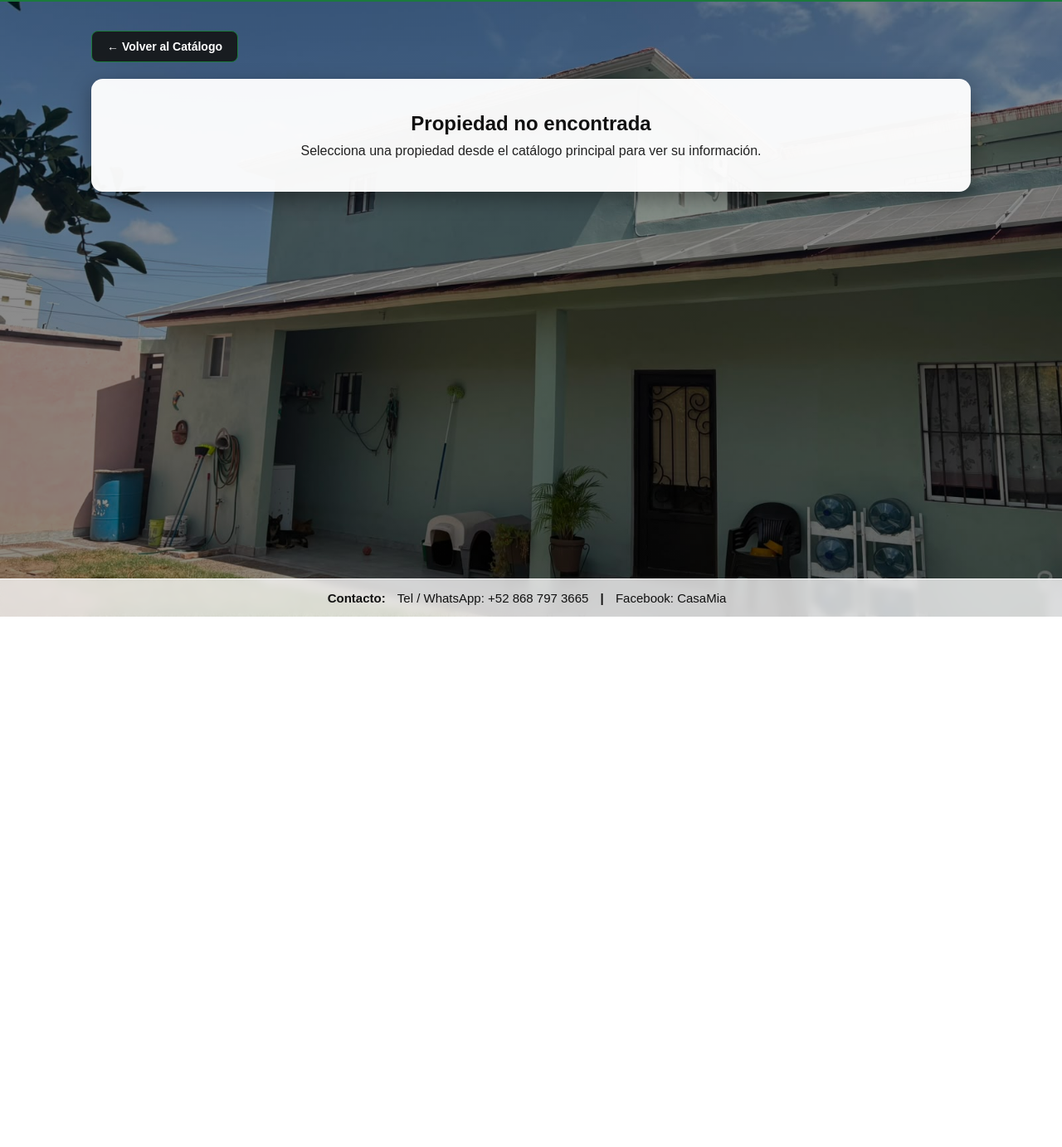
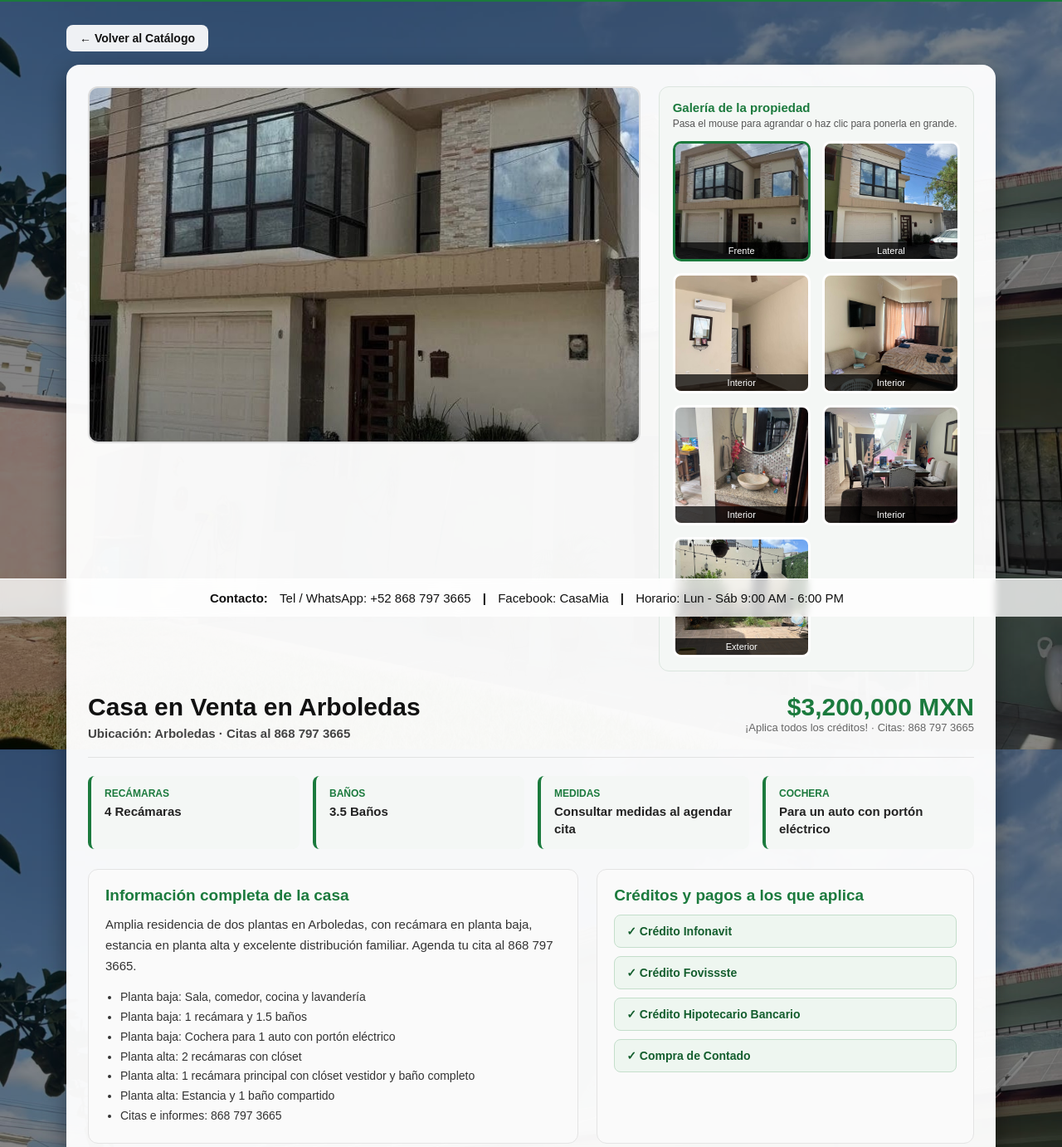
Before and after one commit to hernandez45609kk-max/CasaMiaVentas, a plain HTML site: page Principal.html in a window 1280 px wide. Shown: the part 57-1439 px from the top of the page at 83% size. Before the commit the page ends 800 px from the top, so only its background shows below. Drawn offline with Linux system fonts and the light colour scheme.

Commit message:
Refactor Principal.html for styling and structure

```diff
--- a/Principal.html
+++ b/Principal.html
@@ -14,12 +14,12 @@
 
     body {
       min-height: 100vh;
-      background-image: linear-gradient(rgba(0, 0, 0, 0.45), rgba(0, 0, 0, 0.45)), url("imagenes/fondo-casa.jpeg");
+      background-image: linear-gradient(rgba(0, 0, 0, 0.48), rgba(0, 0, 0, 0.48)), url("imagenes/fondo-casa.jpeg");
       background-size: cover;
       background-position: center;
       background-attachment: fixed;
       color: #ffffff;
-      padding-bottom: 85px;
+      padding-bottom: 90px;
     }
 
     /* Barra superior */
@@ -60,242 +60,258 @@
       transition: background-color 0.2s;
     }
 
-    .menu-apartados a:hover {
+    .menu-apartados a:hover,
+    .menu-apartados a.activo {
       background-color: #1b7a3d;
       color: #ffffff;
     }
 
-    /* Contenedor Principal */
-    .contenedor {
-      max-width: 1100px;
-      margin: 35px auto;
+    /* Contenedor principal */
+    .contenedor-detalle {
+      max-width: 1160px;
+      margin: 28px auto;
       padding: 0 20px;
     }
 
-    .btn-volver {
+    .btn-volver-catalogo {
       display: inline-block;
-      background-color: rgba(20, 20, 20, 0.88);
-      color: #ffffff;
+      margin-bottom: 16px;
+      background-color: rgba(255, 255, 255, 0.92);
+      color: #111111;
       text-decoration: none;
       font-weight: bold;
       font-size: 14px;
-      padding: 10px 18px;
+      padding: 8px 16px;
       border-radius: 8px;
-      border: 1px solid #1b7a3d;
-      margin-bottom: 20px;
-      transition: background-color 0.2s;
     }
 
-    .btn-volver:hover {
-      background-color: #1b7a3d;
+    .btn-volver-catalogo:hover {
+      background-color: #ffffff;
     }
 
-    .ficha-propiedad {
+    .tarjeta-propiedad {
       background-color: rgba(255, 255, 255, 0.96);
       color: #222222;
-      border-radius: 14px;
-      padding: 28px;
-      box-shadow: 0 8px 24px rgba(0, 0, 0, 0.35);
+      border-radius: 16px;
+      padding: 26px;
+      box-shadow: 0 10px 28px rgba(0, 0, 0, 0.4);
     }
 
-    .encabezado-propiedad {
-      display: flex;
-      flex-wrap: wrap;
-      justify-content: space-between;
-      align-items: flex-start;
-      gap: 16px;
-      border-bottom: 1px solid #e0e0e0;
-      padding-bottom: 20px;
-      margin-bottom: 24px;
+    /* Zona superior: Foto grande a la izquierda + Galería a la derecha */
+    .zona-visual {
+      display: grid;
+      grid-template-columns: 1.75fr 1fr;
+      gap: 22px;
+      margin-bottom: 26px;
+      align-items: start;
     }
 
-    .etiqueta-estado {
-      display: inline-block;
-      background-color: #1b7a3d;
-      color: #ffffff;
-      font-size: 12px;
-      font-weight: bold;
-      padding: 5px 12px;
-      border-radius: 6px;
-      margin-bottom: 8px;
+    .foto-grande-marco {
+      border-radius: 12px;
+      overflow: hidden;
+      background-color: #e6eaee;
+      height: 430px;
+      border: 2px solid #dcdcdc;
     }
 
-    .encabezado-propiedad h1 {
-      font-size: 28px;
-      color: #111111;
-      margin-bottom: 6px;
-    }
-
-    .ubicacion {
-      font-size: 15px;
-      color: #555555;
-    }
-
-    .bloque-precio {
-      text-align: right;
-    }
-
-    .precio-principal {
-      font-size: 30px;
-      font-weight: bold;
-      color: #1b7a3d;
-    }
-
-    .subprecio {
-      font-size: 13px;
-      color: #444444;
-      margin-top: 4px;
-    }
-
-    /* Galería */
-    .galeria-contenedor {
-      margin-bottom: 26px;
-    }
-
-    .imagen-principal-box {
-      position: relative;
-      width: 100%;
-      height: 440px;
-      background-color: #e6eaee;
-      border-radius: 12px;
-      overflow: hidden;
-      margin-bottom: 12px;
-    }
-
-    .imagen-principal-box img {
+    .foto-grande-marco img {
       width: 100%;
       height: 100%;
       object-fit: cover;
       display: block;
     }
 
-    .pie-foto {
+    .galeria-lateral {
+      background-color: #f4f7f5;
+      border-radius: 12px;
+      padding: 16px;
+      border: 1px solid #dce6df;
+    }
+
+    .galeria-lateral h3 {
+      font-size: 15px;
+      color: #1b7a3d;
+      margin-bottom: 4px;
+    }
+
+    .galeria-lateral p.ayuda-zoom {
+      font-size: 12px;
+      color: #555555;
+      margin-bottom: 14px;
+    }
+
+    .grid-fotos-extra {
+      display: grid;
+      grid-template-columns: repeat(2, 1fr);
+      gap: 14px;
+      overflow: visible;
+    }
+
+    /* Miniatura que crece al pasar el mouse encima */
+    .miniatura-zoom {
+      position: relative;
+      height: 145px;
+      border-radius: 10px;
+      border: 3px solid transparent;
+      background-color: #ffffff;
+      cursor: pointer;
+      transition: transform 0.28s cubic-bezier(0.22, 1, 0.36, 1), box-shadow 0.28s ease, border-color 0.2s;
+      z-index: 1;
+    }
+
+    .miniatura-zoom img {
+      width: 100%;
+      height: 100%;
+      object-fit: cover;
+      border-radius: 7px;
+      display: block;
+    }
+
+    .miniatura-zoom.activa {
+      border-color: #1b7a3d;
+    }
+
+    .miniatura-zoom:hover {
+      transform: scale(1.65);
+      z-index: 50;
+      border-color: #1b7a3d;
+      box-shadow: 0 14px 32px rgba(0, 0, 0, 0.5);
+    }
+
+    .pie-miniatura {
       position: absolute;
-      bottom: 12px;
-      left: 12px;
-      background-color: rgba(20, 20, 20, 0.8);
+      bottom: 0;
+      left: 0;
+      width: 100%;
+      background-color: rgba(0, 0, 0, 0.72);
       color: #ffffff;
-      padding: 6px 12px;
-      border-radius: 6px;
-      font-size: 13px;
+      font-size: 11px;
+      padding: 4px 6px;
+      text-align: center;
+      border-bottom-left-radius: 7px;
+      border-bottom-right-radius: 7px;
+      pointer-events: none;
+    }
+
+    /* Cabecera: Nombre, ubicación y precio */
+    .cabecera-casa {
+      display: flex;
+      flex-wrap: wrap;
+      justify-content: space-between;
+      align-items: flex-start;
+      gap: 16px;
+      padding-bottom: 20px;
+      border-bottom: 1px solid #e2e2e2;
+      margin-bottom: 22px;
+    }
+
+    .cabecera-casa h1 {
+      font-size: 30px;
+      color: #111111;
+      margin-bottom: 6px;
+    }
+
+    .ubicacion-casa {
+      font-size: 15px;
+      color: #444444;
       font-weight: bold;
     }
 
-    .miniaturas {
-      display: flex;
-      gap: 10px;
-      flex-wrap: wrap;
+    .caja-precio {
+      text-align: right;
     }
 
-    .miniatura {
-      width: 95px;
-      height: 68px;
-      border-radius: 8px;
-      overflow: hidden;
-      cursor: pointer;
-      border: 3px solid transparent;
-      opacity: 0.75;
-      transition: opacity 0.2s, border-color 0.2s;
+    .caja-precio .precio-valor {
+      font-size: 30px;
+      font-weight: bold;
+      color: #1b7a3d;
     }
 
-    .miniatura:hover,
-    .miniatura.activa {
-      opacity: 1;
-      border-color: #1b7a3d;
+    .caja-precio .precio-sub {
+      font-size: 13px;
+      color: #666666;
     }
 
-    .miniatura img {
-      width: 100%;
-      height: 100%;
-      object-fit: cover;
-      display: block;
-    }
-
-    /* Datos Rápidos */
+    /* Datos técnicos */
     .grid-datos {
       display: grid;
-      grid-template-columns: repeat(auto-fit, minmax(200px, 1fr));
-      gap: 14px;
+      grid-template-columns: repeat(auto-fit, minmax(210px, 1fr));
+      gap: 16px;
       margin-bottom: 24px;
     }
 
-    .dato-item {
-      background-color: #f0f5f2;
-      border: 1px solid #cce0d3;
+    .ficha-dato {
+      background-color: #f4f7f5;
+      border-left: 4px solid #1b7a3d;
       padding: 14px 16px;
-      border-radius: 10px;
+      border-radius: 8px;
     }
 
-    .dato-item span {
+    .ficha-dato span {
       display: block;
-      font-size: 11px;
+      font-size: 12px;
       font-weight: bold;
       color: #1b7a3d;
       text-transform: uppercase;
       margin-bottom: 4px;
     }
 
-    .dato-item strong {
+    .ficha-dato strong {
       font-size: 15px;
-      color: #111111;
+      color: #222222;
+      line-height: 1.4;
+      display: block;
     }
 
-    .seccion-detalle {
-      margin-bottom: 24px;
+    /* Info completa y Créditos aplicables */
+    .grid-info-creditos {
+      display: grid;
+      grid-template-columns: 1.3fr 1fr;
+      gap: 22px;
     }
 
-    .seccion-detalle h2 {
+    .panel-detalle {
+      background-color: #fafafa;
+      border: 1px solid #e4e4e4;
+      border-radius: 12px;
+      padding: 20px;
+    }
+
+    .panel-detalle h2 {
       font-size: 19px;
       color: #1b7a3d;
-      margin-bottom: 10px;
-      border-bottom: 2px solid #e8f0eb;
-      padding-bottom: 6px;
+      margin-bottom: 12px;
     }
 
-    .seccion-detalle p {
+    .panel-detalle p {
       font-size: 15px;
-      line-height: 1.6;
+      line-height: 1.65;
       color: #333333;
+      margin-bottom: 14px;
     }
 
-    .columnas-listas {
-      display: grid;
-      grid-template-columns: 1fr 1fr;
-      gap: 24px;
+    .lista-caracteristicas {
+      padding-left: 18px;
+      color: #333333;
+      font-size: 14px;
+      line-height: 1.7;
     }
 
-    .lista-items {
+    .lista-creditos {
       list-style: none;
+      display: flex;
+      flex-direction: column;
+      gap: 10px;
     }
 
-    .lista-items li {
-      padding: 8px 0 8px 20px;
-      position: relative;
+    .lista-creditos li {
+      background-color: #eef6f0;
+      border: 1px solid #c4decb;
+      color: #145e2e;
+      font-weight: bold;
       font-size: 14px;
-      color: #333333;
-      border-bottom: 1px solid #eeeeee;
-    }
-
-    .lista-items li::before {
-      content: "✓";
-      position: absolute;
-      left: 0;
-      color: #1b7a3d;
-      font-weight: bold;
-    }
-
-    .no-encontrada {
-      background-color: rgba(255, 255, 255, 0.96);
-      color: #222222;
-      padding: 40px 24px;
-      border-radius: 14px;
-      text-align: center;
-      box-shadow: 0 8px 24px rgba(0, 0, 0, 0.35);
-    }
-
-    .no-encontrada h2 {
-      margin-bottom: 10px;
-      color: #111111;
+      padding: 11px 14px;
+      border-radius: 8px;
     }
 
     /* Footer */
@@ -323,15 +339,22 @@
       margin: 0 10px;
     }
 
-    @media (max-width: 768px) {
-      .imagen-principal-box {
-        height: 270px;
+    @media (max-width: 900px) {
+      .zona-visual,
+      .grid-info-creditos {
+        grid-template-columns: 1fr;
       }
-      .bloque-precio {
+
+      .foto-grande-marco {
+        height: 290px;
+      }
+
+      .caja-precio {
         text-align: left;
       }
-      .columnas-listas {
-        grid-template-columns: 1fr;
+
+      .miniatura-zoom:hover {
+        transform: scale(1.25);
       }
     }
   </style>
@@ -341,120 +364,142 @@
   <header class="barra-superior">
     <a href="index.html" class="marca">Casa Mia</a>
     <nav class="menu-apartados">
-      <a href="index.html">Catálogo</a>
+      <a href="index.html" class="activo">Catálogo</a>
     </nav>
   </header>
 
-  <main class="contenedor">
-    <a href="index.html" class="btn-volver">← Volver al Catálogo</a>
-    <div id="contenido-propiedad"></div>
+  <main class="contenedor-detalle">
+    <a href="index.html" class="btn-volver-catalogo">← Volver al Catálogo</a>
+
+    <section class="tarjeta-propiedad">
+      <!-- Foto grande + Galería donde al pasar el mouse se agranda -->
+      <div class="zona-visual">
+        <div class="foto-grande-marco">
+          <img id="foto-grande" src="" alt="Foto grande de la casa" />
+        </div>
+
+        <aside class="galeria-lateral">
+          <h3>Galería de la propiedad</h3>
+          <p class="ayuda-zoom">Pasa el mouse para agrandar o haz clic para ponerla en grande.</p>
+          <div class="grid-fotos-extra" id="contenedor-galeria"></div>
+        </aside>
+      </div>
+
+      <!-- Precio y título -->
+      <div class="cabecera-casa">
+        <div>
+          <h1 id="casa-nombre">Cargando propiedad...</h1>
+          <p class="ubicacion-casa" id="casa-ubicacion"></p>
+        </div>
+        <div class="caja-precio">
+          <div class="precio-valor" id="casa-precio"></div>
+          <div class="precio-sub" id="casa-subprecio"></div>
+        </div>
+      </div>
+
+      <!-- Ficha técnica -->
+      <div class="grid-datos">
+        <div class="ficha-dato">
+          <span>Recámaras</span>
+          <strong id="casa-recamaras"></strong>
+        </div>
+        <div class="ficha-dato">
+          <span>Baños</span>
+          <strong id="casa-banos"></strong>
+        </div>
+        <div class="ficha-dato">
+          <span>Medidas</span>
+          <strong id="casa-medidas"></strong>
+        </div>
+        <div class="ficha-dato">
+          <span>Cochera</span>
+          <strong id="casa-cochera"></strong>
+        </div>
+      </div>
+
+      <!-- Información completa + Créditos a los que aplica -->
+      <div class="grid-info-creditos">
+        <div class="panel-detalle">
+          <h2>Información completa de la casa</h2>
+          <p id="casa-descripcion"></p>
+          <ul class="lista-caracteristicas" id="casa-extras"></ul>
+        </div>
+
+        <div class="panel-detalle">
+          <h2>Créditos y pagos a los que aplica</h2>
+          <ul class="lista-creditos" id="casa-creditos"></ul>
+        </div>
+      </div>
+    </section>
   </main>
 
   <footer class="barra-contacto">
     <p>
-      Contacto: <span>Tel / WhatsApp: +52 868 797 3665</span> | <span>Facebook: CasaMia</span>
+      Contacto: <span>Tel / WhatsApp: +52 868 797 3665</span> | <span>Facebook: CasaMia</span> | <span>Horario: Lun - Sáb 9:00 AM - 6:00 PM</span>
     </p>
   </footer>
 
   <script src="inventario.js"></script>
   <script>
-    const params = new URLSearchParams(window.location.search);
-    const idPropiedad = params.get("id");
-    const contenedor = document.getElementById("contenido-propiedad");
-    const casa = idPropiedad && INVENTARIO_CASAS[idPropiedad] ? INVENTARIO_CASAS[idPropiedad] : null;
+    function renderizarCasa() {
+      const params = new URLSearchParams(window.location.search);
+      const id = params.get("id");
+      const casa = INVENTARIO_CASAS[id] || INVENTARIO_CASAS["casa-arboledas1"];
 
-    if (!casa) {
-      contenedor.innerHTML = `
-        <div class="no-encontrada">
-          <h2>Propiedad no encontrada</h2>
-          <p>Selecciona una propiedad desde el catálogo principal para ver su información.</p>
-        </div>
-      `;
-    } else {
-      document.title = `Casa Mia | ${casa.nombre}`;
-      const galeria = Array.isArray(casa.galeria) && casa.galeria.length > 0
-        ? casa.galeria
-        : [{ src: "imagenes/presentacion.jpeg", texto: "Vista principal" }];
+      document.title = "Casa Mia | " + casa.nombre;
+      document.getElementById("casa-nombre").textContent = casa.nombre;
+      document.getElementById("casa-ubicacion").textContent = "Ubicación: " + casa.ubicacion;
+      document.getElementById("casa-precio").textContent = casa.precio;
+      document.getElementById("casa-subprecio").textContent = casa.subprecio;
+      document.getElementById("casa-recamaras").textContent = casa.recamaras;
+      document.getElementById("casa-banos").textContent = casa.banos;
+      document.getElementById("casa-medidas").textContent = casa.medidas;
+      document.getElementById("casa-cochera").textContent = casa.cochera;
+      document.getElementById("casa-descripcion").textContent = casa.descripcion;
 
-      const miniaturasHtml = galeria.length > 1
-        ? `<div class="miniaturas">
-            ${galeria.map((foto, idx) => `
-              <div class="miniatura ${idx === 0 ? "activa" : ""}" onclick="cambiarFoto('${foto.src}', '${foto.texto}', this)">
-                <img src="${foto.src}" alt="${foto.texto}" />
-              </div>
-            `).join("")}
-          </div>`
-        : "";
+      const ulExtras = document.getElementById("casa-extras");
+      ulExtras.innerHTML = "";
+      casa.extras.forEach((item) => {
+        const li = document.createElement("li");
+        li.textContent = item;
+        ulExtras.appendChild(li);
+      });
 
-      const extrasHtml = (casa.extras || []).map((item) => `<li>${item}</li>`).join("");
-      const creditosHtml = (casa.creditos || []).map((item) => `<li>${item}</li>`).join("");
+      const ulCreditos = document.getElementById("casa-creditos");
+      ulCreditos.innerHTML = "";
+      casa.creditos.forEach((credito) => {
+        const li = document.createElement("li");
+        li.textContent = "✓ " + credito;
+        ulCreditos.appendChild(li);
+      });
 
-      contenedor.innerHTML = `
-        <article class="ficha-propiedad">
-          <div class="encabezado-propiedad">
-            <div>
-              <span class="etiqueta-estado">${casa.estadoEtiqueta || "Disponible"}</span>
-              <h1>${casa.nombre}</h1>
-              <p class="ubicacion">${casa.ubicacion}</p>
-            </div>
-            <div class="bloque-precio">
-              <div class="precio-principal">${casa.precio}</div>
-              <div class="subprecio">${casa.subprecio || ""}</div>
-            </div>
-          </div>
+      const fotoGrande = document.getElementById("foto-grande");
+      const galeriaBox = document.getElementById("contenedor-galeria");
+      galeriaBox.innerHTML = "";
 
-          <div class="galeria-contenedor">
-            <div class="imagen-principal-box">
-              <img id="foto-grande" src="${galeria[0].src}" alt="${casa.nombre}" />
-              <span class="pie-foto" id="texto-foto">${galeria[0].texto || ""}</span>
-            </div>
-            ${miniaturasHtml}
-          </div>
+      if (casa.galeria && casa.galeria.length > 0) {
+        fotoGrande.src = casa.galeria[0].src;
+        fotoGrande.alt = casa.galeria[0].texto;
 
-          <div class="grid-datos">
-            <div class="dato-item">
-              <span>Recámaras</span>
-              <strong>${casa.recamaras}</strong>
-            </div>
-            <div class="dato-item">
-              <span>Baños</span>
-              <strong>${casa.banos}</strong>
-            </div>
-            <div class="dato-item">
-              <span>Medidas</span>
-              <strong>${casa.medidas}</strong>
-            </div>
-            <div class="dato-item">
-              <span>Cochera</span>
-              <strong>${casa.cochera}</strong>
-            </div>
-          </div>
-
-          <div class="seccion-detalle">
-            <h2>Descripción</h2>
-            <p>${casa.descripcion}</p>
-          </div>
-
-          <div class="columnas-listas">
-            <div class="seccion-detalle">
-              <h2>Características</h2>
-              <ul class="lista-items">${extrasHtml}</ul>
-            </div>
-            <div class="seccion-detalle">
-              <h2>Créditos y Formas de Pago</h2>
-              <ul class="lista-items">${creditosHtml}</ul>
-            </div>
-          </div>
-        </article>
-      `;
+        casa.galeria.forEach((foto, index) => {
+          const thumb = document.createElement("div");
+          thumb.className = "miniatura-zoom" + (index === 0 ? " activa" : "");
+          thumb.innerHTML = `
+            <img src="${foto.src}" alt="${foto.texto}" />
+            <span class="pie-miniatura">${foto.texto}</span>
+          `;
+          thumb.addEventListener("click", () => {
+            fotoGrande.src = foto.src;
+            fotoGrande.alt = foto.texto;
+            document.querySelectorAll(".miniatura-zoom").forEach((el) => el.classList.remove("activa"));
+            thumb.classList.add("activa");
+          });
+          galeriaBox.appendChild(thumb);
+        });
+      }
     }
 
-    function cambiarFoto(src, texto, elemento) {
-      document.getElementById("foto-grande").src = src;
-      document.getElementById("texto-foto").textContent = texto;
-      document.querySelectorAll(".miniatura").forEach((m) => m.classList.remove("activa"));
-      elemento.classList.add("activa");
-    }
+    renderizarCasa();
   </script>
 </body>
 </html>
```
